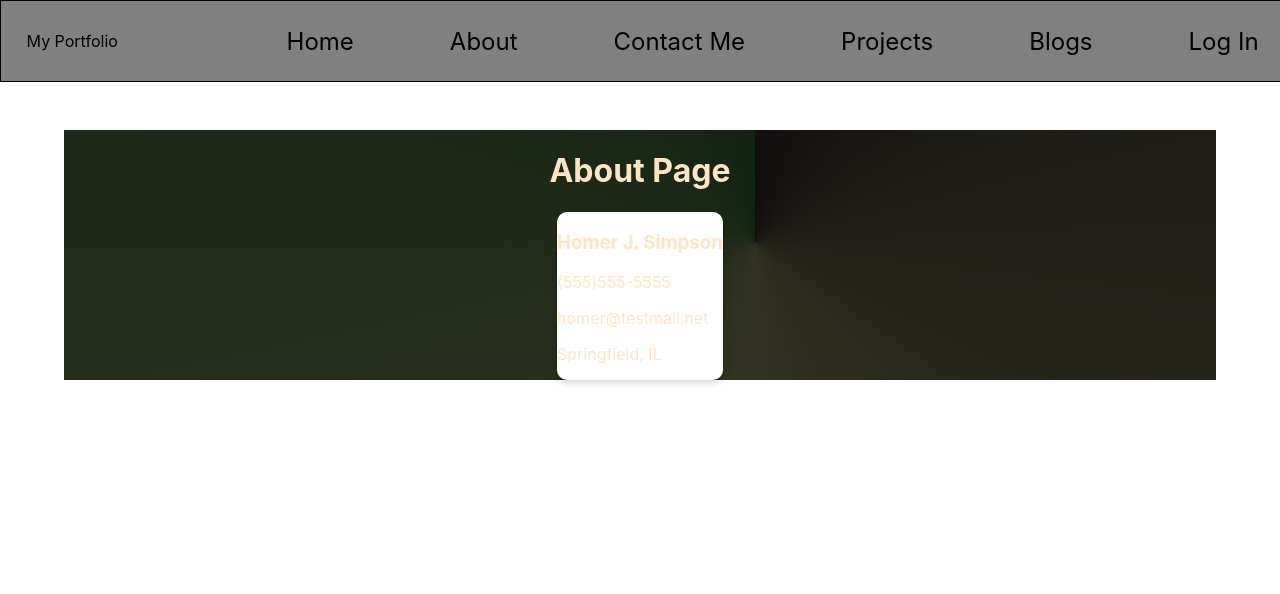
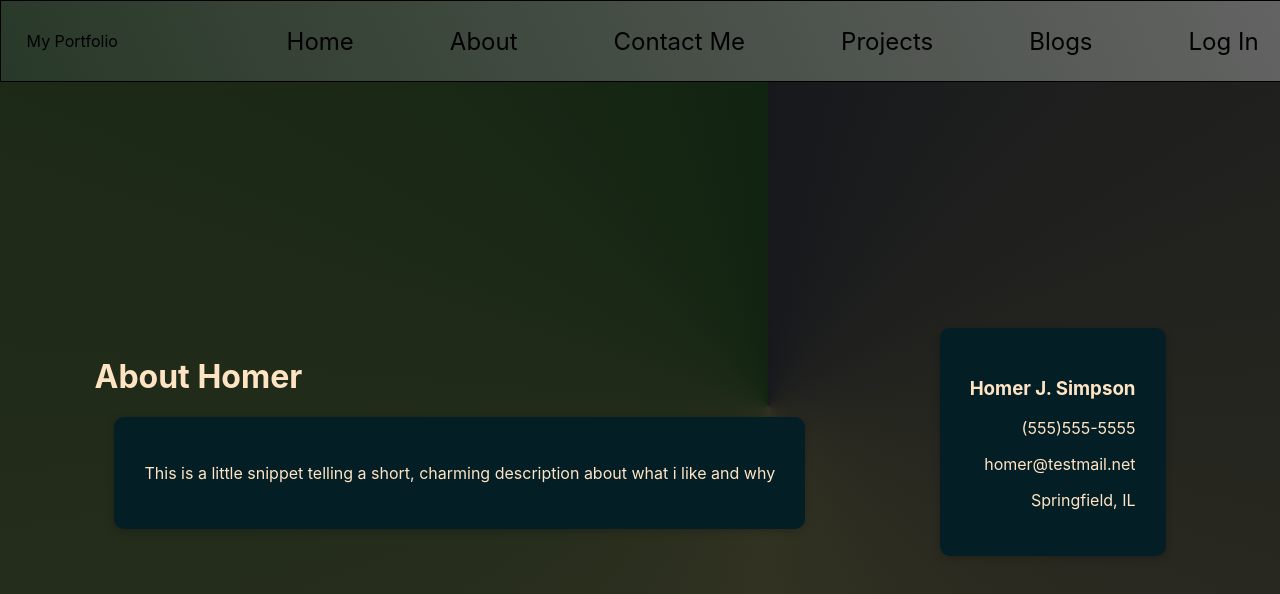
Before and after one commit to Uthaeus/portfolio-1, a React (Create React App) app: page /about in a window 1280 px wide. Shown: the top 594 px of the page. Built offline with nearby package versions, Linux system fonts and the light colour scheme; the HTML template or start-up script is replaced by a standard one.

Commit message:
working on styling and layout

```diff
--- a/src/components/About/About.js
+++ b/src/components/About/About.js
@@ -7,7 +7,12 @@ const About = () => {
 
     return (
         <div className={classes.about}>
-            <h1>About Page</h1>
+            <div className={classes.title}>
+                <h1>About Homer</h1>
+                <Card>
+                    <p>This is a little snippet telling a short, charming description about what i like and why</p>
+                </Card>
+            </div>
             <Card>
                 <h3>Homer J. Simpson</h3>
                 <p>(555)555-5555</p>
--- a/src/components/About/About.module.css
+++ b/src/components/About/About.module.css
@@ -1,8 +1,12 @@
 .about {
     display: flex;
-    flex-direction: column;
+    flex-direction: row;
+    justify-content: space-evenly;
     align-items: center;
-    justify-content: space-evenly;
-    background: conic-gradient(at 60% 45%, rgb(17, 14, 14), rgb(50, 50, 34), rgb(17, 36, 17));
     color: bisque;
+    height: 100%;
 }
+
+.title {
+    margin-top: 0 auto;
+}
--- a/src/components/Home/Home.js
+++ b/src/components/Home/Home.js
@@ -5,7 +5,7 @@ import classes from './Home.module.css';
 const Home = () => {
     return (
         <div className={classes.home}>
-            <h1>Welcome to my Portfolio</h1>
+            <h1>Welcome Homer's Portfolio</h1>
 
         </div>
     );
--- a/src/components/Home/Home.module.css
+++ b/src/components/Home/Home.module.css
@@ -1,8 +1,7 @@
 .home {
-    background: conic-gradient(at 60% 45%, rgb(17, 14, 14), rgb(50, 50, 34), rgb(17, 36, 17));
-}
-
-.home h1 {
-    margin: auto;
+    display: flex;
+    height: 100%;
+    justify-content: center;
+    align-items: center;
     color: bisque;
 }
--- a/src/components/UI/Card.module.css
+++ b/src/components/UI/Card.module.css
@@ -1,5 +1,8 @@
 .card {
-    background-color: white;
+    background-color: rgb(4, 30, 37);
     border-radius: 10px;
     box-shadow: 0 2px 8px rgba(0, 0, 0, 0.2);
+    margin: 20px;
+    padding: 30px;
+    text-align: right;
 }
--- a/src/components/layout/Header.module.css
+++ b/src/components/layout/Header.module.css
@@ -5,7 +5,7 @@
     margin: 0;
     width: 100%;
     height: 10%;
-    background: gray;
+    background: linear-gradient(65deg, rgba(3, 22, 3, 0.85), rgba(49, 49, 49, 0.75));
     border: 1px solid black;
     height: 5rem;
     padding: 0 2%;
@@ -27,10 +27,11 @@
     text-decoration: none;
     font-size: 1.5rem;
     color: black;
+    transition: color 0.5s;
 }
 
 .header a:hover,
 .header a:active,
 .header a.active {
-    color: white
+    color: rgb(198, 198, 208)
 }
--- a/src/components/layout/Layout.module.css
+++ b/src/components/layout/Layout.module.css
@@ -1,4 +1,5 @@
 .main {
-    margin: 3rem auto;
-    width: 90%;
+    width: 100%;
+    height: 90vh;
+    background: conic-gradient(at 60% 45%, rgb(23, 24, 28), rgb(50, 50, 34), rgb(17, 36, 17));
 }
```
